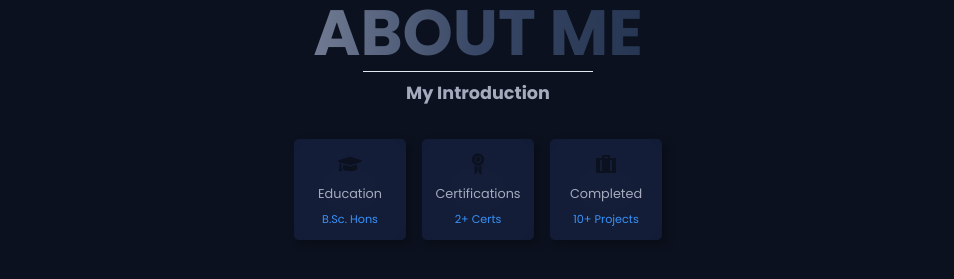
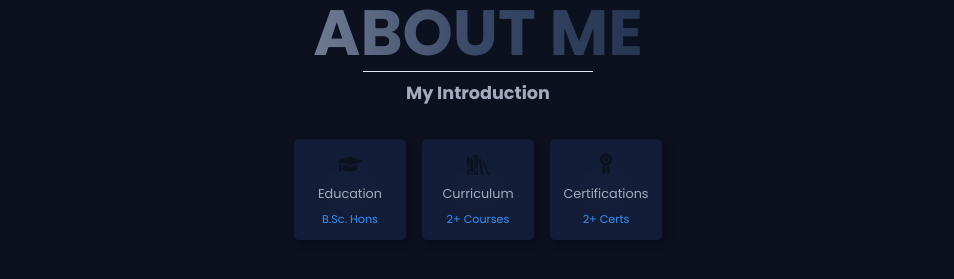
Before and after one commit to zeetaengrg/portfolio, a Next.js app: page / in a window 1280 px wide. Shown: the part 820-1099 px from the top of the page, without its empty margins (162-1116 px from the left). Built offline with nearby package versions, Linux system fonts and the light colour scheme.

Commit message:
feat(wrapper): new wrapper added
- curriculum wrapper added and completed wrapper removed

```diff
--- a/components/elements/AboutMeWrapper/AboutMeWrapperStyle.js
+++ b/components/elements/AboutMeWrapper/AboutMeWrapperStyle.js
@@ -1,6 +1,5 @@
 import { FaGraduationCap } from "react-icons/fa";
-import { GiAchievement } from "react-icons/gi";
-import { RiSuitcaseFill } from "react-icons/ri";
+import { GiAchievement, GiBookshelf } from "react-icons/gi";
 
 export const wrapperList = [
     {
@@ -9,14 +8,14 @@ export const wrapperList = [
         subtitle: "B.Sc. Hons",
     },
     {
+        icon: <GiBookshelf />,
+        title: "Curriculum",
+        subtitle: "2+ Courses",
+    },
+    {
         icon: <GiAchievement />,
         title: "Certifications",
         subtitle: "2+ Certs",
-    },
-    {
-        icon: <RiSuitcaseFill />,
-        title: "Completed",
-        subtitle: "10+ Projects",
     },
 ];
 
```
